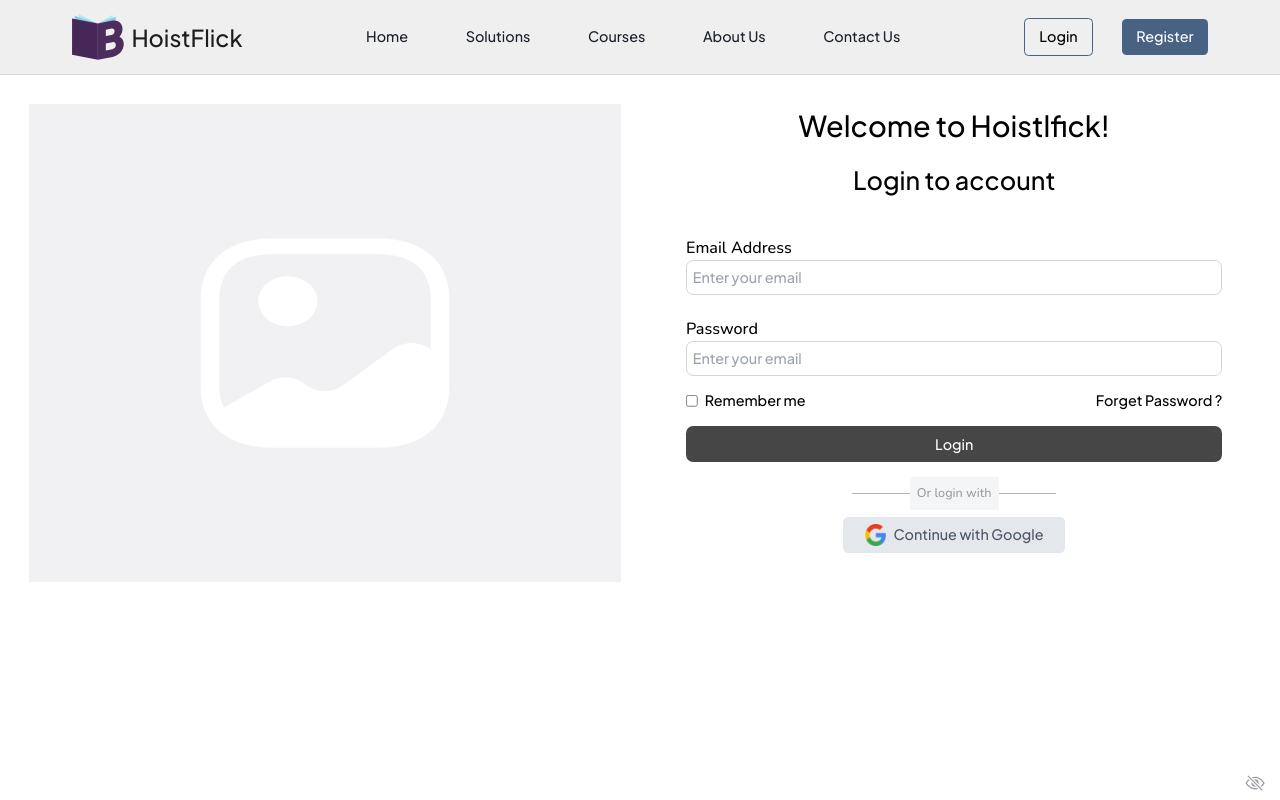
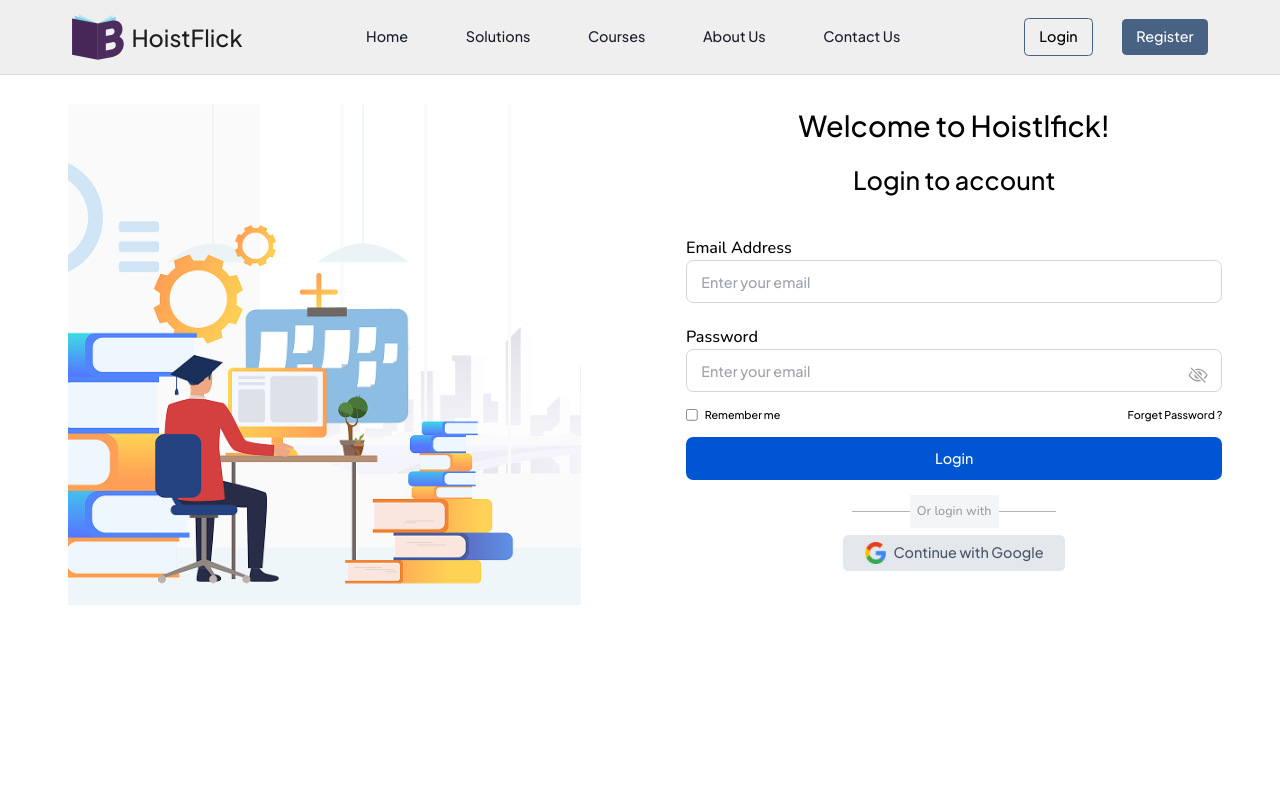
Before and after one commit to Muzammil206/frontend-dev, a React (Vite) app: page /#/login in a window 1280 px wide. Built offline with nearby package versions, Linux system fonts and the light colour scheme.

Commit message:
Authentication UIs

```diff
--- a/package.json
+++ b/package.json
@@ -24,7 +24,7 @@
     "@eslint/js": "^9.9.0",
     "@types/react": "^18.3.3",
     "@types/react-dom": "^18.3.0",
-    "@vitejs/plugin-react": "^4.3.1",
+    "@vitejs/plugin-react": "^1.3.2",
     "autoprefixer": "^10.4.20",
     "eslint": "^9.9.0",
     "eslint-plugin-react": "^7.35.0",
@@ -33,6 +33,6 @@
     "globals": "^15.9.0",
     "postcss": "^8.4.47",
     "tailwindcss": "^3.4.13",
-    "vite": "^5.4.1"
+    "vite": "^6.2.0"
   }
 }
--- a/src/Pages/Forgetpassword.jsx
+++ b/src/Pages/Forgetpassword.jsx
@@ -7,12 +7,12 @@ const Forgetpassword = () => {
   return (
     <div className='h-screen overflow-hidden'>
       <Nav />
-      <section className='flex items-center gap-10 mt-[5.2406rem] p-8 h-full'>
-        <div className="bg-[#f1f1f3] w-3/6 flex items-center justify-center h-full"><img className="" src={Loginimg} alt="" /></div>
-        <div className="w-3/6 px-8 pb-8">
+      <section className='flex justify-center gap-10 mt-[5.2406rem] pt-8 sm:p-8 h-full'>
+        <div className="w-3/6 hidden md:flex items-center justify-center h-full"><img className="" src={Loginimg} alt="" /></div>
+        <div className="w-full sm:w-5/6 md:w-3/6 px-8 pb-8">
           <div className="flex items-center justify-center gap-4 flex-col">
-            <p className="text-[32px] font-[500]">Forgot Password?</p>
-            <p className="text-[18px] mb-10 text-center">Enter your email address to get the <br /> password reset link.</p>
+            <p className="text-[20px] sm:text-[32px] font-[500] text-center">Forgot Password?</p>
+            <p className="text-[13px] sm:text-[18px] text-[#666666] mb-10 text-center">Enter your email address to get the password reset link.</p>
           </div>
           <form action="">
             <div className="flex flex-col gap-6">
@@ -20,13 +20,13 @@ const Forgetpassword = () => {
                 <label className="text-[18px] font-Nunito font-[500]" htmlFor="">Email Address</label> <br />
                 <input
                 placeholder="Enter your email"
-                className="p-[.4rem] border-[1px] border-[#D0D5DD] outline-none w-full rounded-lg"
+                className="p-4 h-[48px] border-[1px] border-[#D0D5DD] outline-none w-full rounded-lg"
                 type="text" />
               </div>
               <div className="flex items-center justify-center">
-                <button className="bg-[#464646] rounded-lg w-full text-white py-2" type="submit">Password Reset</button>
+                <button className="bg-[#0056D2] h-[48px] rounded-lg w-full text-white py-2" type="submit">Password Reset</button>
               </div>
-              <p className='text-center'><Link to='/login'>Back to login</Link></p>
+              <p className='text-center text-[#0056D2]'><Link to='/login'>Back to login</Link></p>
             </div>
           </form>
         </div>
--- a/src/Pages/Register.jsx
+++ b/src/Pages/Register.jsx
@@ -16,12 +16,12 @@ const Register = () => {
   return (
     <div>
         <Nav />
-        <section className="flex gap-10 mt-[5.2406rem] p-8">
-        <div className="bg-[#f1f1f3] w-3/6 flex items-center justify-center"><img className="" src={Loginimg} alt="" /></div>
-        <div className="w-3/6 px-8 pb-8">
+        <section className="flex justify-center flex-wrap md:flex-nowrap gap-10 mt-[5.2406rem] pt-8 sm:p-8">
+        <div className="w-3/6 hidden md:flex items-center justify-center"><img className="" src={Loginimg} alt="" /></div>
+        <div className="w-full sm:w-5/6 md:w-3/6 px-8 pb-8">
           <div className="flex items-center justify-center gap-4 flex-col">
-            <p className="text-[32px] font-[500]">Welcome to Hoistlfick!</p>
-            <p className="text-[28px] mb-10">Create an account</p>
+            <p className="text-[20px] sm:text-[32px] font-[500] text-center">Welcome to Hoistlfick!</p>
+            <p className="text-[20px] sm:text-[28px] mb-10">Create an account</p>
           </div>
           <form action="">
             <div className="flex flex-col gap-6">
@@ -29,39 +29,39 @@ const Register = () => {
                 <label className="text-[18px] font-Nunito font-[500]" htmlFor="">Name</label> <br />
                 <input
                 placeholder="Enter your full name"
-                className="p-[.4rem] border-[1px] border-[#D0D5DD] outline-none w-full rounded-lg"
+                className="h-[48px] p-4 border-[1px] border-[#D0D5DD] outline-none w-full rounded-lg"
                 type="text" />
               </div>
               <div>
                 <label className="text-[18px] font-Nunito font-[500]" htmlFor="">Email Address</label> <br />
                 <input
                 placeholder="Enter your email"
-                className="p-[.4rem] border-[1px] border-[#D0D5DD] outline-none w-full rounded-lg"
+                className="h-[48px] p-4 border-[1px] border-[#D0D5DD] outline-none w-full rounded-lg"
                 type="text" />
               </div>
               <div className='relative'>
                 <label className="text-[18px] font-Nunito font-[500]" htmlFor="">Password</label> <br />
                 <input
                 placeholder="Enter your email"
-                className="p-[.4rem] border-[1px] border-[#D0D5DD] outline-none w-full rounded-lg"
+                className="h-[48px] p-4 border-[1px] border-[#D0D5DD] outline-none w-full rounded-lg"
                 type={showPassword ? 'text' : 'password'} />
                 <span>{showPassword ? <IoEyeOutline onClick={handleShowPassword} className='absolute bottom-2 right-4 text-[1.4rem] text-[#999DA3] cursor-pointer'/>:
                     <IoEyeOffOutline onClick={handleShowPassword} className='absolute bottom-2 right-4 text-[1.4rem] text-[#999DA3] cursor-pointer'/>
                 }</span>
               </div>
             </div>
-            <div className="flex items-center justify-between my-4">
+            <div className="flex items-center justify-between w-full my-4">
               <div className="flex items-center gap-2">
                 <input type="checkbox" />
-                <span className='text-[12px]'>Remember me</span>
+                <span className='text-[9px] sm:text-[12px]'>Remember me</span>
               </div>
               <Link
               to='/forgetpassword'
-              className='text-[12px]' >Forget Password ?</Link>
+              className='text-[9px] sm:text-[12px]' >Forget Password ?</Link>
             </div>
             <p className='text-[13px] text-[#191D23] mb-4'>By continuing, you agree to our <span className='text-[#F2B33D]'>terms of service</span>.</p>
             <div className="flex items-center justify-center">
-              <button className="bg-[#464646] rounded-lg w-full text-white py-2" type="submit">Sign up</button>
+              <button className="bg-[#0056D2] h-[48px] rounded-lg w-full text-white py-2" type="submit">Sign up</button>
             </div>
           </form>
           <div className="flex items-center justify-center mt-4"><p className="with relative p-2 bg-[#F4F5F7] text-[14px] text-[#999DA3] font-Nunito">Or login with</p></div>
--- a/src/Pages/login/Login.jsx
+++ b/src/Pages/login/Login.jsx
@@ -16,12 +16,12 @@ const Login = () => {
   return (
     <div className="overflow-hidden">
       <Nav />
-      <section className="flex gap-10 mt-[5.2406rem] p-8">
-        <div className="bg-[#f1f1f3] w-3/6 flex items-center justify-center"><img className="" src={Loginimg} alt="" /></div>
-        <div className="w-3/6 px-8 pb-8">
+      <section className="flex justify-center gap-10 mt-[5.2406rem] pt-8 sm:p-8">
+        <div className="w-3/6 hidden md:flex items-center justify-center"><img className="" src={Loginimg} alt="" /></div>
+        <div className="w-full sm:w-5/6 md:w-3/6 px-8 pb-8">
           <div className="flex items-center justify-center gap-4 flex-col">
-            <p className="text-[32px] font-[500]">Welcome to Hoistlfick!</p>
-            <p className="text-[28px] mb-10">Login to account</p>
+            <p className="text-[20px] sm:text-[32px] font-[500]">Welcome to Hoistlfick!</p>
+            <p className="text-[20px] sm:text-[28px] mb-10">Login to account</p>
           </div>
           <form action="">
             <div className="flex flex-col gap-6">
@@ -29,29 +29,31 @@ const Login = () => {
                 <label className="text-[18px] font-Nunito font-[500]" htmlFor="">Email Address</label> <br />
                 <input
                 placeholder="Enter your email"
-                className="p-[.4rem] border-[1px] border-[#D0D5DD] outline-none w-full rounded-lg"
+                className="p-4 h-[48px] border-[1px] border-[#D0D5DD] outline-none w-full rounded-lg"
                 type="text" />
               </div>
-              <div>
+              <div className="relative">
                 <label className="text-[18px] font-Nunito font-[500]" htmlFor="">Password</label> <br />
                 <input
                 placeholder="Enter your email"
-                className="p-[.4rem] border-[1px] border-[#D0D5DD] outline-none w-full rounded-lg"
+                className="p-4 h-[48px] border-[1px] border-[#D0D5DD] outline-none w-full rounded-lg"
                 type={showPassword ? 'text' : 'password'} />
                 <span>{showPassword ? <IoEyeOutline onClick={handleShowPassword} className='absolute bottom-2 right-4 text-[1.4rem] text-[#999DA3] cursor-pointer'/>:
                     <IoEyeOffOutline onClick={handleShowPassword} className='absolute bottom-2 right-4 text-[1.4rem] text-[#999DA3] cursor-pointer'/>}
                 </span>
               </div>
             </div>
-            <div className="flex items-center justify-between my-4">
+            <div className="flex items-center justify-between w-full my-4">
               <div className="flex items-center gap-2">
                 <input type="checkbox" />
-                <span>Remember me</span>
+                <span className="text-[9px] sm:text-[12px]">Remember me</span>
               </div>
-              <Link>Forget Password ?</Link>
+              <Link
+              className="text-[9px] sm:text-[12px]"
+              to='/forgetpassword'>Forget Password ?</Link>
             </div>
             <div className="flex items-center justify-center">
-              <button className="bg-[#464646] rounded-lg w-full text-white py-2" type="submit">Login</button>
+              <button className="bg-[#0056D2] h-[48px] rounded-lg w-full text-white py-2" type="submit">Login</button>
             </div>
           </form>
           <div className="flex items-center justify-center mt-4"><p className="with relative p-2 bg-[#F4F5F7] text-[14px] text-[#999DA3] font-Nunito">Or login with</p></div>
```
Also changed, not shown: src/assets/login.png, 1 other file (tests, documents, lock files or other folders).
